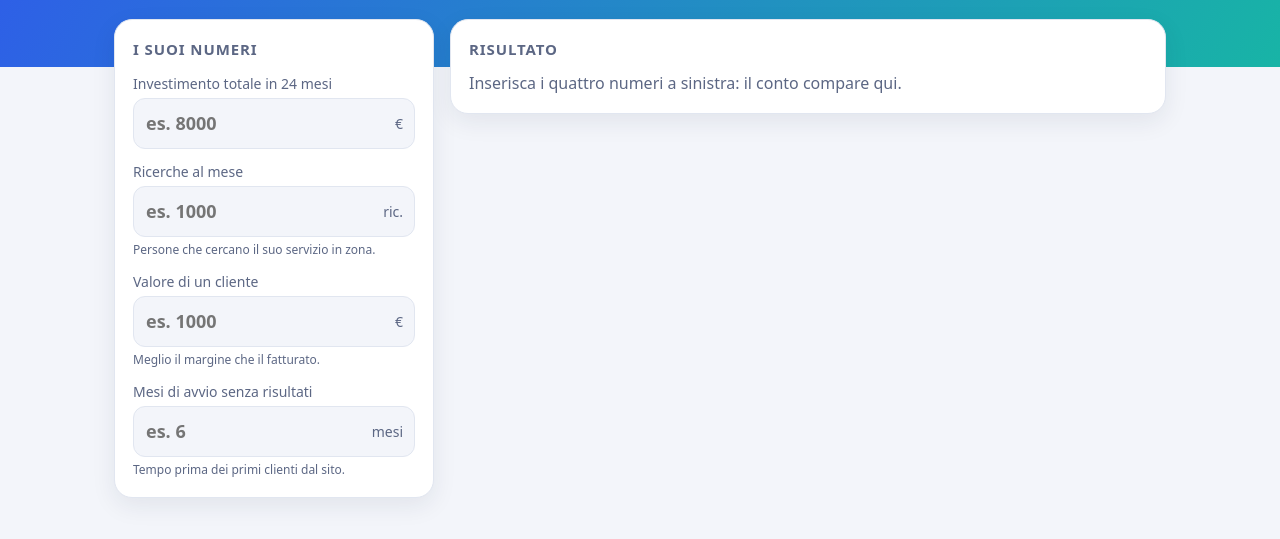
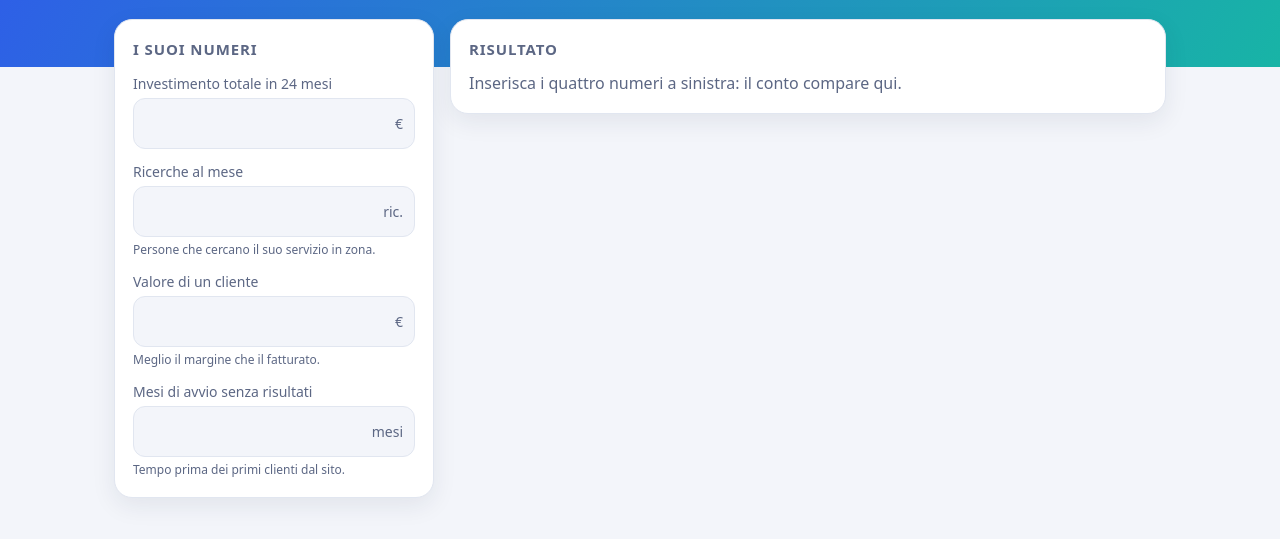
Before and after one commit to Pane13/Lead-generation, a plain HTML site: page calcolatore.html in a window 1280 px wide. Shown: the part 131-670 px from the top of the page. Drawn offline with Linux system fonts and the light colour scheme.

Commit message:
Update calcolatore.html

```diff
--- a/calcolatore.html
+++ b/calcolatore.html
@@ -47,12 +47,12 @@ label{display:block;font-size:14px;color:var(--mu);margin:12px 0 0}
 <header class="hero"><div class="wrap"><h1>Calcolatore di ritorno sull'investimento</h1><p>Quanti clienti in più servono per ripagare l'investimento, e cosa succede se ne arrivano di più. Si parte dai suoi numeri.</p></div></header>
 <main>
 <section class="card"><h2>I suoi numeri</h2>
-<label for="t">Investimento totale in 24 mesi</label><div class="f"><input id="t" type="number" inputmode="decimal" placeholder="es. 8000"><span>€</span></div>
-<label for="s">Ricerche al mese</label><div class="f"><input id="s" type="number" inputmode="decimal" placeholder="es. 1000"><span>ric.</span></div>
+<label for="t">Investimento totale in 24 mesi</label><div class="f"><input id="t" type="number" inputmode="decimal"><span>€</span></div>
+<label for="s">Ricerche al mese</label><div class="f"><input id="s" type="number" inputmode="decimal"><span>ric.</span></div>
 <p class="note">Persone che cercano il suo servizio in zona.</p>
-<label for="v">Valore di un cliente</label><div class="f"><input id="v" type="number" inputmode="decimal" placeholder="es. 1000"><span>€</span></div>
+<label for="v">Valore di un cliente</label><div class="f"><input id="v" type="number" inputmode="decimal"><span>€</span></div>
 <p class="note">Meglio il margine che il fatturato.</p>
-<label for="d">Mesi di avvio senza risultati</label><div class="f"><input id="d" type="number" inputmode="decimal" placeholder="es. 6"><span>mesi</span></div>
+<label for="d">Mesi di avvio senza risultati</label><div class="f"><input id="d" type="number" inputmode="decimal"><span>mesi</span></div>
 <p class="note">Tempo prima dei primi clienti dal sito.</p>
 </section>
 <section id="o"></section>
```
